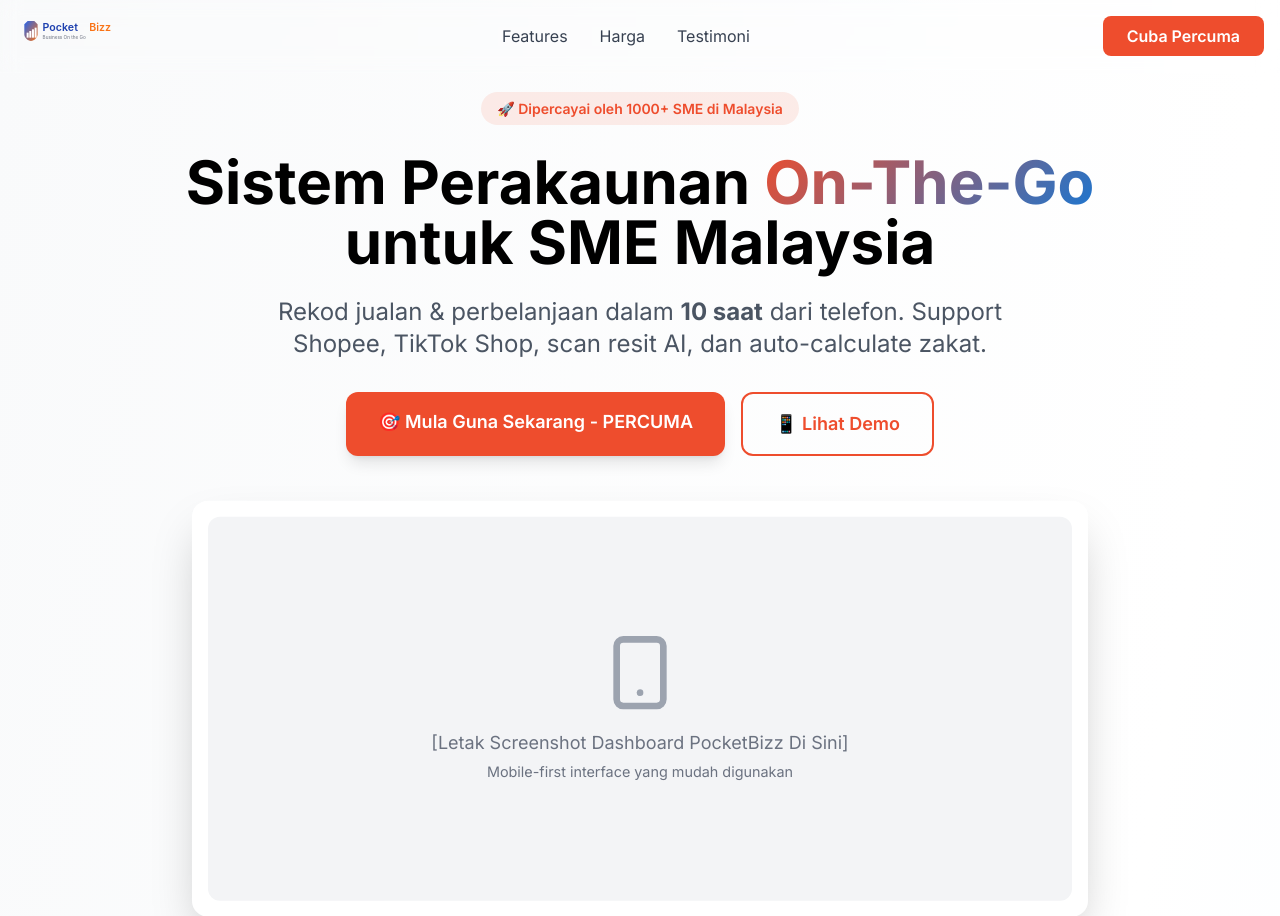
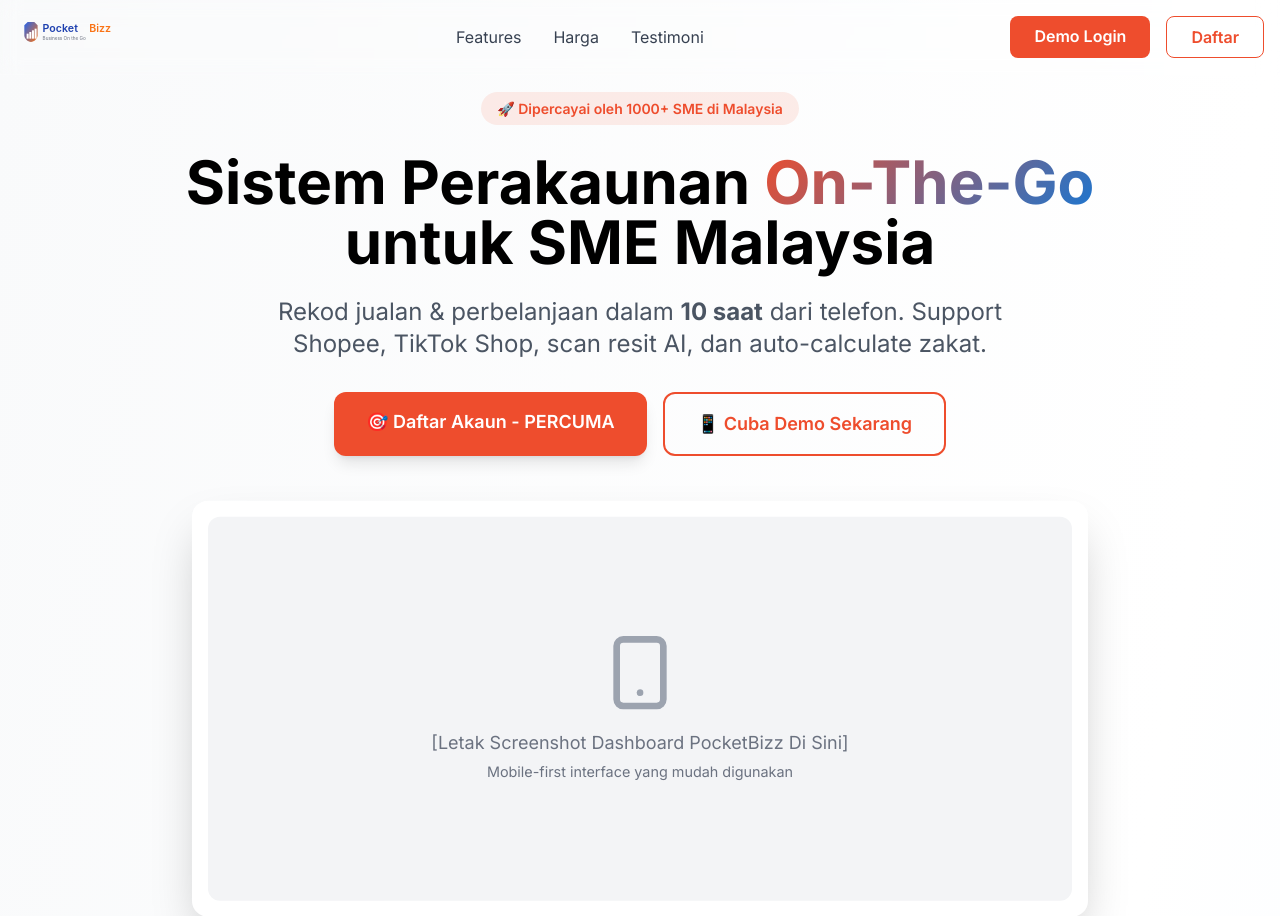
Before and after one commit to bnidigitalhq/pocketbizz-app, a Flask app: page /landing in a window 1280 px wide. Shown: the top 916 px of the page. Run offline with Flask 3, Linux system fonts and the light colour scheme; some libraries are stand-ins or nearby versions.

Commit message:
Add secure user login and registration with demo account functionality
Implement Supabase authentication with JWT, protected routes, and admin roles.

Replit-Commit-Author: Agent
Replit-Commit-Session-Id: 816b2b75-b94b-4506-85c4-da1984e3837e
Replit-Commit-Screenshot-Url: https://storage.googleapis.com/screenshot-production-us-central1/c2eb580f-11fb-45fc-8983-cba287311366/fac6bfcc-f260-4753-b3b3-1dbf719aa820.jpg

```diff
--- a/templates/landing.html
+++ b/templates/landing.html
@@ -72,9 +72,14 @@
                     <a href="#pricing" class="text-gray-700 hover:text-primary transition-colors">Harga</a>
                     <a href="#testimonials" class="text-gray-700 hover:text-primary transition-colors">Testimoni</a>
                 </div>
-                <a href="{{ url_for('index') }}" class="bg-primary text-white px-6 py-2 rounded-lg hover:bg-red-600 transition-colors font-semibold">
-                    Cuba Percuma
-                </a>
+                <div class="flex space-x-4">
+                    <a href="{{ url_for('auth.demo_login') }}" class="bg-primary text-white px-6 py-2 rounded-lg hover:bg-red-600 transition-colors font-semibold">
+                        Demo Login
+                    </a>
+                    <a href="{{ url_for('auth.register') }}" class="border border-primary text-primary px-6 py-2 rounded-lg hover:bg-primary hover:text-white transition-colors font-semibold">
+                        Daftar
+                    </a>
+                </div>
             </div>
         </div>
     </nav>
@@ -99,11 +104,11 @@
             </p>
 
             <div class="flex flex-col md:flex-row gap-4 justify-center mb-12">
-                <a href="{{ url_for('index') }}" class="bg-primary text-white px-8 py-4 rounded-xl text-lg font-semibold hover:bg-red-600 transition-all transform hover:scale-105 shadow-lg">
-                    🎯 Mula Guna Sekarang - PERCUMA
+                <a href="{{ url_for('auth.register') }}" class="bg-primary text-white px-8 py-4 rounded-xl text-lg font-semibold hover:bg-red-600 transition-all transform hover:scale-105 shadow-lg">
+                    🎯 Daftar Akaun - PERCUMA
                 </a>
-                <a href="#demo" class="border-2 border-primary text-primary px-8 py-4 rounded-xl text-lg font-semibold hover:bg-primary hover:text-white transition-all">
-                    📱 Lihat Demo
+                <a href="{{ url_for('auth.demo_login') }}" class="border-2 border-primary text-primary px-8 py-4 rounded-xl text-lg font-semibold hover:bg-primary hover:text-white transition-all">
+                    📱 Cuba Demo Sekarang
                 </a>
             </div>
 
--- a/views.py
+++ b/views.py
@@ -1504,6 +1504,7 @@ def receipt_folders():
 # === ADMIN DASHBOARD ROUTES ===
 
 @app.route('/admin')
+@admin_required
 def admin_dashboard():
     """Admin dashboard with system overview and management tools"""
     # Get system statistics
```
Also changed, not shown: replit.md (+10 -0 lines).
